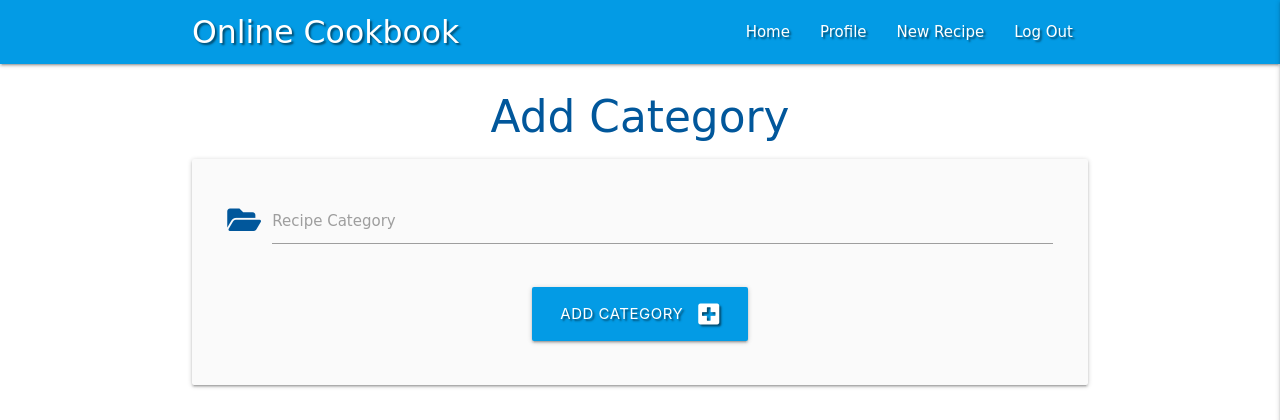
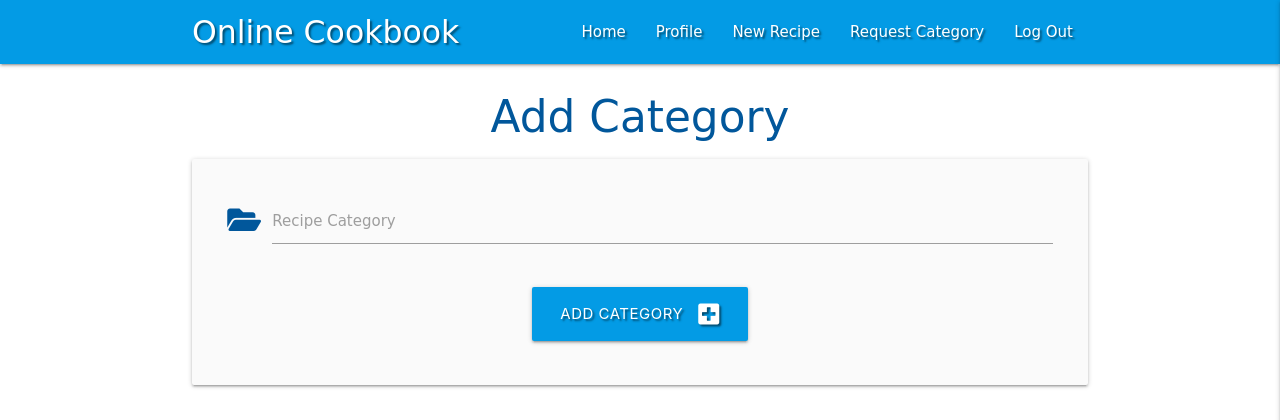
Before and after one commit to mattjboland/ci-milestonethree, a Flask app: page /add_category in a window 1280 px wide. Shown: the top 420 px of the page. Run offline with Flask 2, Linux system fonts and the light colour scheme; the visitor is signed in with stand-in values (Sample User, id 1); some libraries are stand-ins or nearby versions; some web fonts are replaced.

Commit message:
added app.route for request_category but not working correctly, added links into base.html

```diff
--- a/app.py
+++ b/app.py
@@ -202,6 +202,19 @@ def delete_category(category_id):
     return redirect(url_for("get_categories"))
 
 
+@app.route("/request_category", methods=["GET", "POST"])
+def request_category():
+    if request.method == "POST":
+        category = {
+            "category_name": request.form.get("category_name")
+        }
+        mongo.db.categories.insert_one(request)
+        flash("New Category Added!")
+        return redirect(url_for("get_categories"))
+
+    return render_template("request_category.html")
+
+
 if __name__ == '__main__':
     app.run(host=os.environ.get('IP'),
             port=int(os.environ.get('PORT')),
--- a/templates/base.html
+++ b/templates/base.html
@@ -27,6 +27,7 @@
                             <li><a href="{{ url_for('get_categories') }}">Manage Categories</a></li>
                         {% endif %}
                         <li><a href="{{ url_for('add_recipe') }}">New Recipe</a></li>
+                        <li><a href="{{ url_for('request_category') }}">Request Category</a></li>
                         <li><a href="{{ url_for('logout') }}">Log Out</a></li>
                     {% else %}
                         <li><a href="{{ url_for('login') }}">Log In</a></li>
@@ -48,6 +49,7 @@
                             <li><a href="{{ url_for('get_categories') }}">Manage Categories</a></li>
                         {% endif %}
                         <li><a href="{{ url_for('add_recipe') }}">New Recipe</a></li>
+                        <li><a href="{{ url_for('request_category') }}">Request Category</a></li>
                         <li><a href="{{ url_for('logout') }}">Log Out</a></li>
                     {% else %}
                         <li><a href="{{ url_for('login') }}">Log In</a></li>
```
